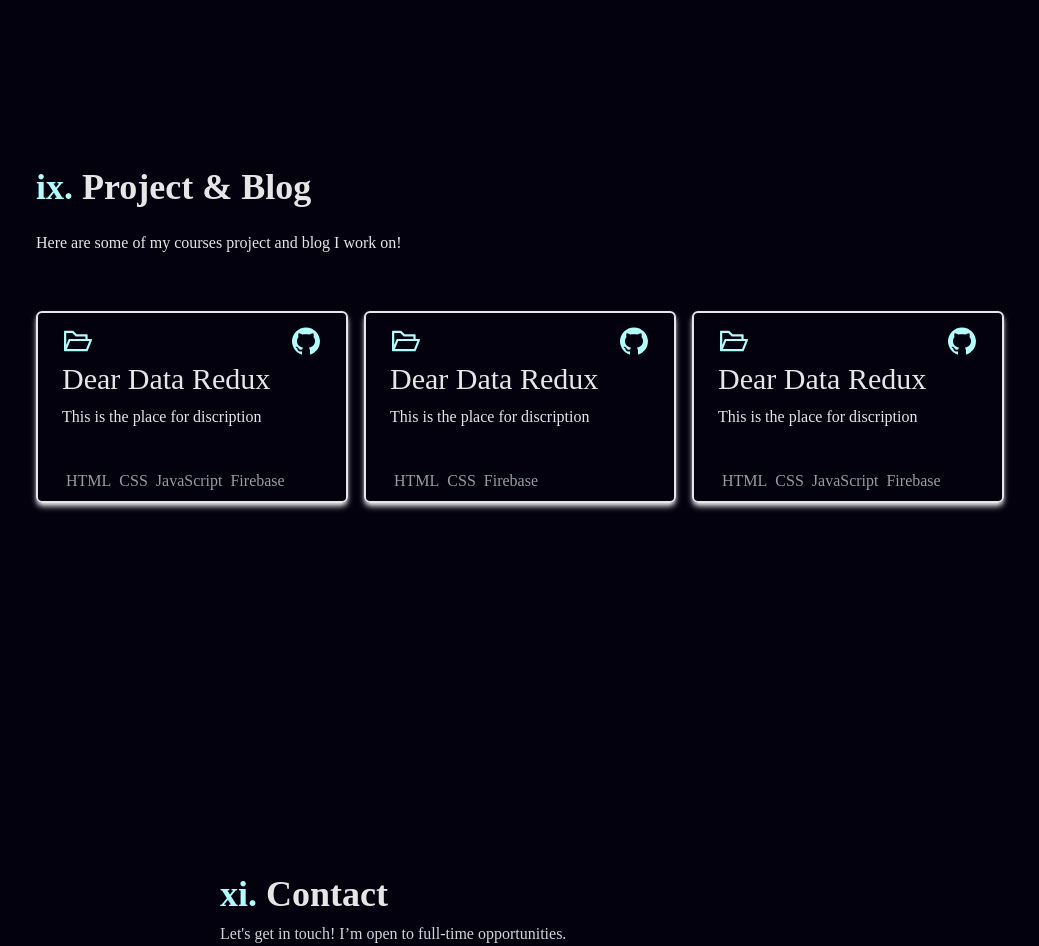
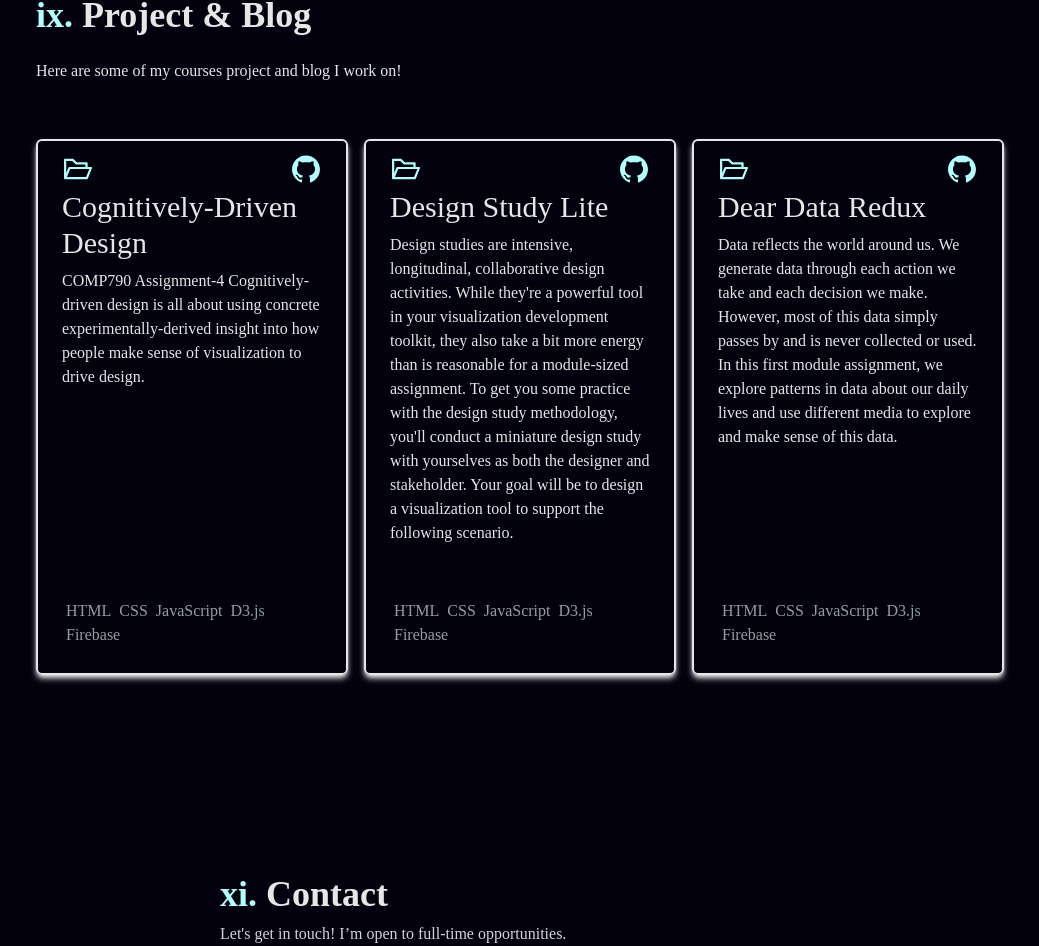
Before and after one commit to a253698/My-Web, a React (Create React App) app: page / in a window 1280 px wide. Shown: the part 3265-4211 px from the top of the page, without its empty margins (120-1159 px from the left). Built offline with nearby package versions, Linux system fonts and the light colour scheme.

Commit message:
Update ProjectBlog.jsx

```diff
--- a/src/components/ProjectBlog.jsx
+++ b/src/components/ProjectBlog.jsx
@@ -17,15 +17,19 @@ const ProjectBlog = () => {
             Here are some of my courses project and blog I work on!
           </p>
         </div>
-        <div className=" grid grid-cols-2 sm:grid-cols-2 md:grid-cols-3 gap-4">
-          {/* Work 1*/}
+        <div className="project-grid grid grid-cols-2 sm:grid-cols-2 md:grid-cols-3 gap-4">
+          {/* Cognitively-Driven Design*/}
           {/* Grid Image*/}
           <div className="h-auto border-2 shadow-md shadow-[#E6E6E6] group container rounded-md  justify-center items-center mx-auto work-content-div">
+            <div className="h-[80%]">
               <header className="relative">
                 {/* File icon*/}
                 <ul className="project-top flex w-[100%] items-center m-2 p-2 h-[30%]">
                   <li className="absolute left-2 top-1">
-                  <AiOutlineFolderOpen className="text-[#b2fefd]" size="2rem" />
+                    <AiOutlineFolderOpen
+                      className="text-[#b2fefd]"
+                      size="2rem"
+                    />
                   </li>
                   <li className="absolute right-2 top-1">
                     <AiFillGithub className="text-[#b2fefd]" size="2rem" />
@@ -33,32 +37,40 @@ const ProjectBlog = () => {
                 </ul>
               </header>
               <div className="mx-2 p-2">
-              <h1 className="project-title m-2 text-3xl">Dear Data Redux</h1>
+                <h1 className="project-title m-2 text-3xl">
+                  <a href="">Cognitively-Driven Design</a>
+                </h1>
 
                 <div className="project-discription m-2">
-                This is the place for discription
+                  COMP790 Assignment-4 Cognitively-driven design is all about
+                  using concrete experimentally-derived insight into how people
+                  make sense of visualization to drive design.
                 </div>
               </div>
-            <footer className="m-2 mb-4 text-[#959e9e] p-4 overflow-break-word">
-              <ul className="">
+            </div>
+            <footer className="my-2 h-[6em]">
+              <ul className="m-2 mb-4 text-[#959e9e] p-4 overflow-break-word">
                 <li className="px-1 float-left">HTML</li>
                 <li className="px-1 float-left">CSS</li>
                 <li className="px-1 float-left">JavaScript</li>
+                <li className="px-1 float-left">D3.js</li>
                 <li className="px-1 float-left">Firebase</li>
               </ul>
             </footer>
-
-            {/* Hover Effect */}
           </div>
 
-          {/* Work 1*/}
+          {/* CDesign Study Lite*/}
           {/* Grid Image*/}
           <div className="h-auto border-2 shadow-md shadow-[#E6E6E6] group container rounded-md  justify-center items-center mx-auto work-content-div">
+            <div className="h-[80%]">
               <header className="relative">
                 {/* File icon*/}
                 <ul className="project-top flex w-[100%] items-center m-2 p-2 h-[30%]">
                   <li className="absolute left-2 top-1">
-                  <AiOutlineFolderOpen className="text-[#b2fefd]" size="2rem" />
+                    <AiOutlineFolderOpen
+                      className="text-[#b2fefd]"
+                      size="2rem"
+                    />
                   </li>
                   <li className="absolute right-2 top-1">
                     <AiFillGithub className="text-[#b2fefd]" size="2rem" />
@@ -66,30 +78,45 @@ const ProjectBlog = () => {
                 </ul>
               </header>
               <div className="mx-2 p-2">
-              <h1 className="project-title m-2 text-3xl">Dear Data Redux</h1>
+                <h1 className="project-title m-2 text-3xl">
+                  <a href="">Design Study Lite</a>
+                </h1>
+
                 <div className="project-discription m-2">
-                This is the place for discription
+                  Design studies are intensive, longitudinal, collaborative
+                  design activities. While they're a powerful tool in your
+                  visualization development toolkit, they also take a bit more
+                  energy than is reasonable for a module-sized assignment. To
+                  get you some practice with the design study methodology,
+                  you'll conduct a miniature design study with yourselves as
+                  both the designer and stakeholder. Your goal will be to design
+                  a visualization tool to support the following scenario.
                 </div>
               </div>
-            <footer className="m-2 mb-4 text-[#959e9e] p-4 overflow-break-word">
-              <ul className="">
+            </div>
+            <footer className="my-2 h-[6em]">
+              <ul className="m-2 mb-4 text-[#959e9e] p-4 overflow-break-word">
                 <li className="px-1 float-left">HTML</li>
                 <li className="px-1 float-left">CSS</li>
+                <li className="px-1 float-left">JavaScript</li>
+                <li className="px-1 float-left">D3.js</li>
                 <li className="px-1 float-left">Firebase</li>
               </ul>
             </footer>
-
-            {/* Hover Effect */}
           </div>
 
-          {/* Work 1*/}
+          {/* Dear Data Redux*/}
           {/* Grid Image*/}
           <div className="h-auto border-2 shadow-md shadow-[#E6E6E6] group container rounded-md  justify-center items-center mx-auto work-content-div">
+            <div className="h-[80%]">
               <header className="relative">
                 {/* File icon*/}
                 <ul className="project-top flex w-[100%] items-center m-2 p-2 h-[30%]">
                   <li className="absolute left-2 top-1">
-                  <AiOutlineFolderOpen className="text-[#b2fefd]" size="2rem" />
+                    <AiOutlineFolderOpen
+                      className="text-[#b2fefd]"
+                      size="2rem"
+                    />
                   </li>
                   <li className="absolute right-2 top-1">
                     <AiFillGithub className="text-[#b2fefd]" size="2rem" />
@@ -97,22 +124,29 @@ const ProjectBlog = () => {
                 </ul>
               </header>
               <div className="mx-2 p-2">
-              <h1 className="project-title m-2 text-3xl">Dear Data Redux</h1>
+                <h1 className="project-title m-2 text-3xl">
+                  <a href="">Dear Data Redux</a>
+                </h1>
 
                 <div className="project-discription m-2">
-                This is the place for discription
+                  Data reflects the world around us. We generate data through
+                  each action we take and each decision we make. However, most
+                  of this data simply passes by and is never collected or used.
+                  In this first module assignment, we explore patterns in data
+                  about our daily lives and use different media to explore and
+                  make sense of this data.
                 </div>
               </div>
-            <footer className="m-2 mb-4 text-[#959e9e] p-4 overflow-break-word">
-              <ul className="">
+            </div>
+            <footer className="my-2 h-[6em]">
+              <ul className="m-2 mb-4 text-[#959e9e] p-4 overflow-break-word">
                 <li className="px-1 float-left">HTML</li>
                 <li className="px-1 float-left">CSS</li>
                 <li className="px-1 float-left">JavaScript</li>
+                <li className="px-1 float-left">D3.js</li>
                 <li className="px-1 float-left">Firebase</li>
               </ul>
             </footer>
-
-            {/* Hover Effect */}
           </div>
         </div>
       </div>
```
Lines whose indentation alone changed are shown as unchanged.
